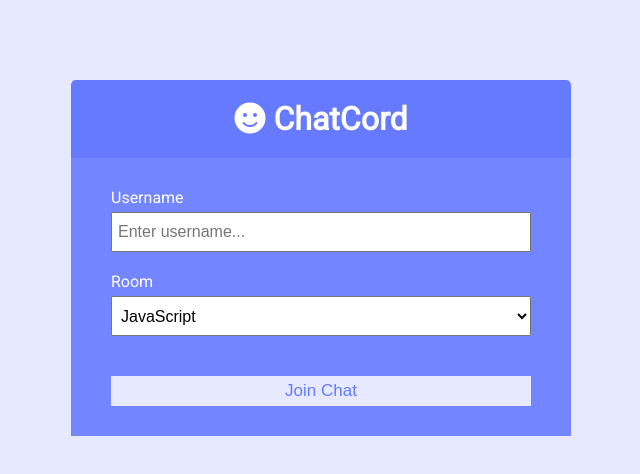
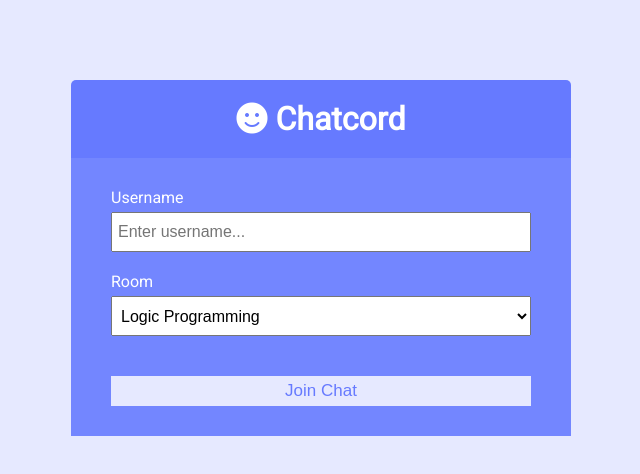
Before and after one commit to Delbert-Kipyegon/chatCord, a website: page public/index.html in a window 1280 px wide. Shown: the whole page, without its empty margins (319-959 px from the left). Drawn offline with Linux system fonts and the light colour scheme.

Commit message:
frontend

```diff
--- a/public/index.html
+++ b/public/index.html
@@ -11,12 +11,12 @@
 			crossorigin="anonymous"
 		/>
 		<link rel="stylesheet" href="css/style.css" />
-		<title>ChatCord App</title>
+		<title>Chatcord</title>
 	</head>
 	<body>
 		<div class="join-container">
 			<header class="join-header">
-				<h1><i class="fas fa-smile"></i> ChatCord</h1>
+				<h1><i class="fas fa-smile"></i> Chatcord</h1>
 			</header>
 			<main class="join-main">
 				<form action="chat.html">
@@ -33,12 +33,9 @@
 					<div class="form-control">
 						<label for="room">Room</label>
 						<select name="room" id="room">
-							<option value="JavaScript">JavaScript</option>
-							<option value="Python">Python</option>
-							<option value="PHP">PHP</option>
-							<option value="C#">C#</option>
-							<option value="Ruby">Ruby</option>
-							<option value="Java">Java</option>
+							<option value="logic_programming">Logic Programming</option>
+							<option value="web_development">Web Developmet</option>
+							<option value="software_eng">Software Engineering</option>
 						</select>
 					</div>
 					<button type="submit" class="btn">Join Chat</button>
```
Also changed, not shown: public/chat.html (+2 -2 lines).
